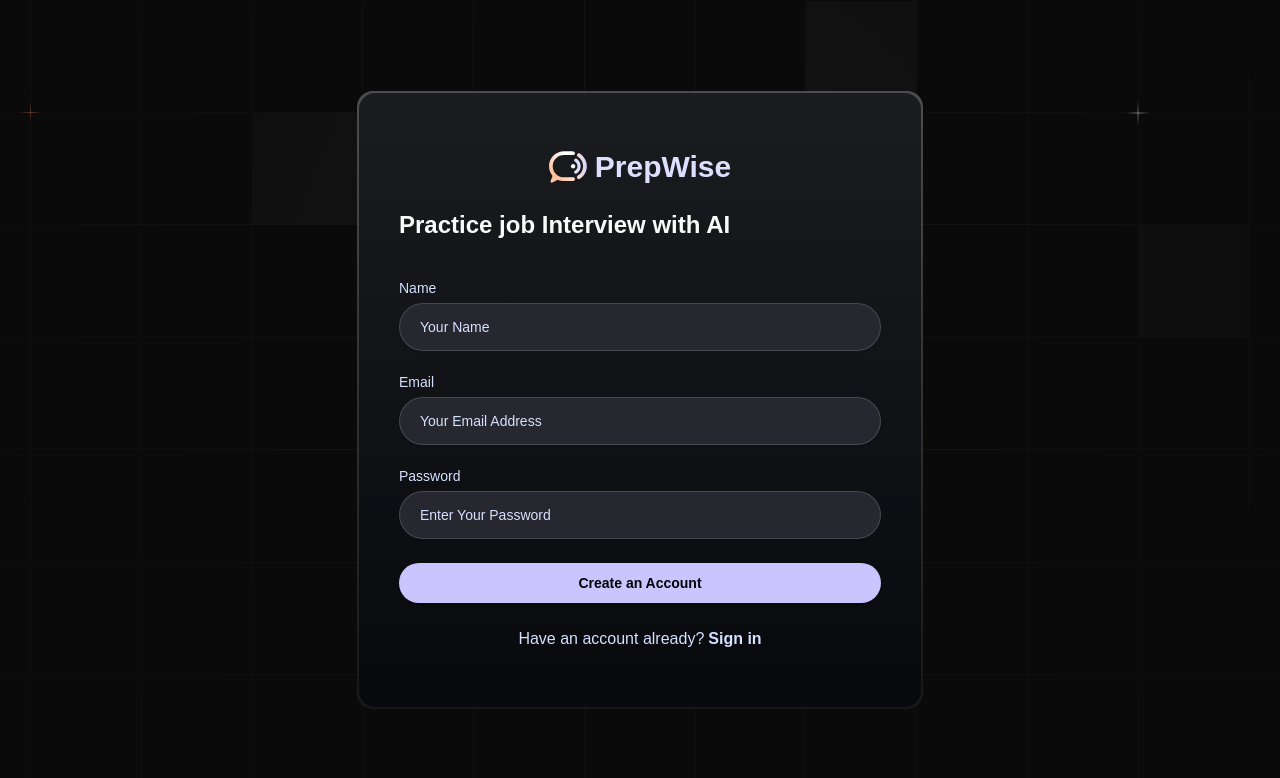
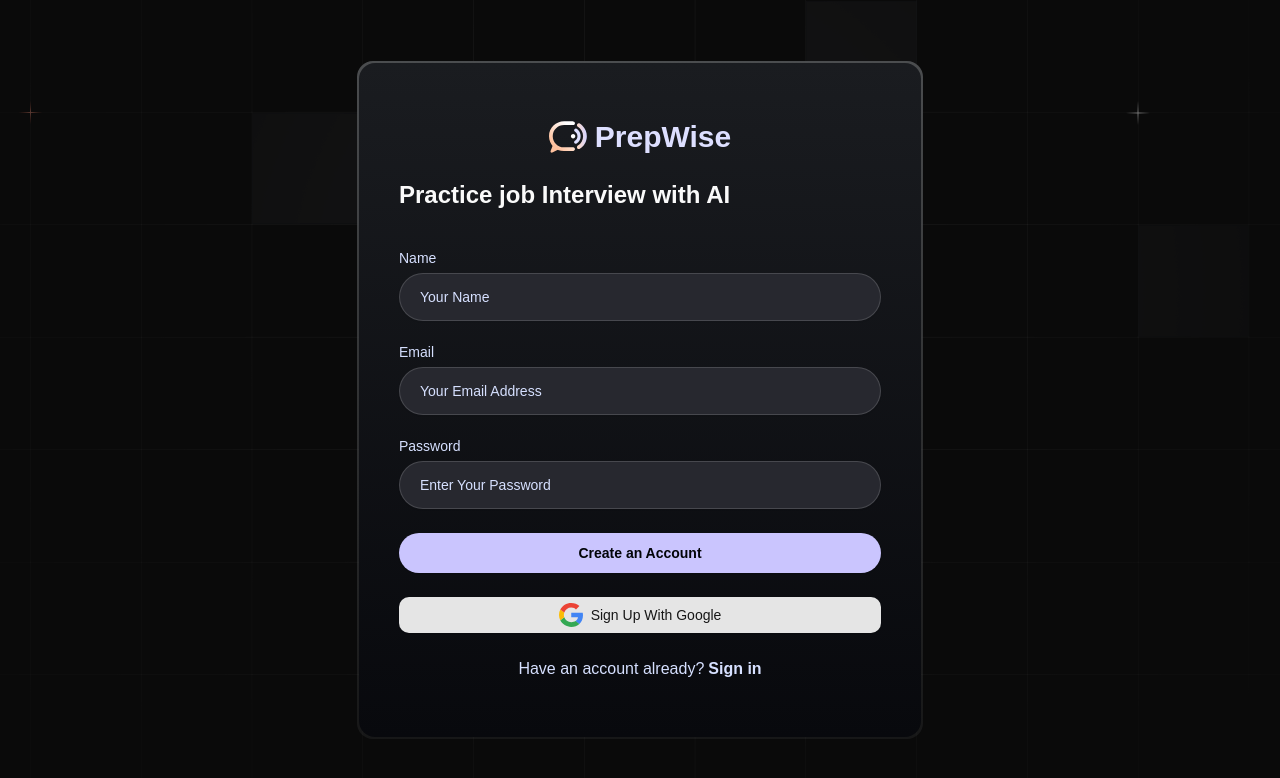
Before and after one commit to mohakksingh/ai_mock_interview, a Next.js app: page /sign-up in a window 1280 px wide. Shown: the top 778 px of the page. Built offline with nearby package versions, Linux system fonts and the light colour scheme; no server answers; a web font is replaced by a local one.

Commit message:
added the option for google sign up and sign in

```diff
--- a/components/AuthForm.tsx
+++ b/components/AuthForm.tsx
@@ -14,8 +14,13 @@ import Link from "next/link";
 import {toast} from "sonner";
 import FormField from "@/components/FormField";
 import {useRouter} from "next/navigation";
-import {createUserWithEmailAndPassword, sendEmailVerification, signInWithEmailAndPassword} from "firebase/auth";
-import {auth} from "@/firebase/client";
+import {
+    createUserWithEmailAndPassword,
+    sendEmailVerification,
+    signInWithEmailAndPassword,
+    signInWithPopup
+} from "firebase/auth";
+import {auth, provider} from "@/firebase/client";
 import {signIn, signUp} from "@/lib/actions/auth.action";
 
 
@@ -122,6 +127,61 @@ const AuthForm = ({type}:{type:FormType}) => {
         }
     }
 
+    async function handleGoogleSignIn (){
+        try{
+            if(type==='sign-up'){
+                const userCredentials=await signInWithPopup(auth,provider);
+                const idToken=await userCredentials.user.getIdToken();
+
+                if(!idToken){
+                    toast.error("Google sign-in failed");
+                    return;
+                }
+
+                const email=userCredentials.user.email;
+                if (!email){
+                    toast.error('No email found in google account');
+                    return;
+                }
+
+                const result=await signUp({
+                    uid:userCredentials.user.uid,
+                    name:userCredentials.user.displayName!,
+                    email,
+
+                })
+                if (!result?.success){
+                    toast.error(result?.message);
+                    return;
+                }
+                toast.success("Signed up successfully, Please signIn");
+                router.push('/sign-in')
+            }else{
+                const userCredentials=await signInWithPopup(auth,provider);
+
+                const idToken=await userCredentials.user.getIdToken();
+
+                if(!idToken){
+                    toast.error("Google sign-in failed");
+                    return;
+                }
+
+                const email=userCredentials.user.email;
+                if (!email){
+                    toast.error('No email found in google account');
+                    return;
+                }
+
+                await signIn({ email, idToken });
+                toast.success("Signed in with Google successfully");
+                router.push('/');
+            }
+        }catch (e){
+            console.error("Google sign-in error:", e);
+            toast.error("Google sign-in failed");
+        }
+    }
+
     const isSignIn= type==='sign-in';
     return (
         <div className="card-border lg:min-w-[566px]">
@@ -142,6 +202,18 @@ const AuthForm = ({type}:{type:FormType}) => {
                     <Button className="btn" type="submit">{isSignIn ? 'Sign in' : 'Create an Account'}</Button>
                 </form>
             </Form>
+
+                {isSignIn?  (
+                    <Button className="btn rounded-lg" onClick={handleGoogleSignIn}>
+                <Image src="/google-icon.svg" alt="google" height={24} width={24} />
+                Sign In With Google
+            </Button>
+                    ):(
+                    <Button className="btn rounded-lg" onClick={handleGoogleSignIn}>
+                <Image src="/google-icon.svg" alt="google" height={24} width={24} />
+                Sign Up With Google
+            </Button>
+                    )}
                 <p className="text-center"
                    >
                     {isSignIn? 'No account yet?' : 'Have an account already?'}
--- a/firebase/client.ts
+++ b/firebase/client.ts
@@ -1,6 +1,6 @@
 // Import the functions you need from the SDKs you need
 import { initializeApp,getApp,getApps } from "firebase/app";
-import {getAuth} from "firebase/auth";
+import {getAuth, GoogleAuthProvider} from "firebase/auth";
 import {getFirestore} from "firebase/firestore";
 
 
@@ -15,5 +15,6 @@ const firebaseConfig = {
 };
 const app =!getApps().length ? initializeApp(firebaseConfig) :getApp();
 
+export const provider=new GoogleAuthProvider();
 export const auth=getAuth(app);
 export const db=getFirestore(app);
--- a/lib/actions/auth.action.ts
+++ b/lib/actions/auth.action.ts
@@ -69,6 +69,7 @@ export async function signIn(params:SignInParams){
 }
 
 
+
 export async function signOut(){
     const cookieStore=await cookies();
     cookieStore.delete('session')
--- a/next.config.ts
+++ b/next.config.ts
@@ -7,7 +7,17 @@ const nextConfig: NextConfig = {
     },
     typescript:{
         ignoreBuildErrors:true
+    },
+    images:{
+        remotePatterns:[
+            {
+                protocol:'https',
+                hostname:'lh3.googleusercontent.com',
+            }
+        ]
     }
+
+
 };
 
 export default nextConfig;
--- a/types/index.d.ts
+++ b/types/index.d.ts
@@ -81,7 +81,7 @@ interface SignUpParams {
   uid: string;
   name: string;
   email: string;
-  password: string;
+  password?: string;
 }
 
 type FormType = "sign-in" | "sign-up";
```
Also changed, not shown: public/google-icon.svg (added).
